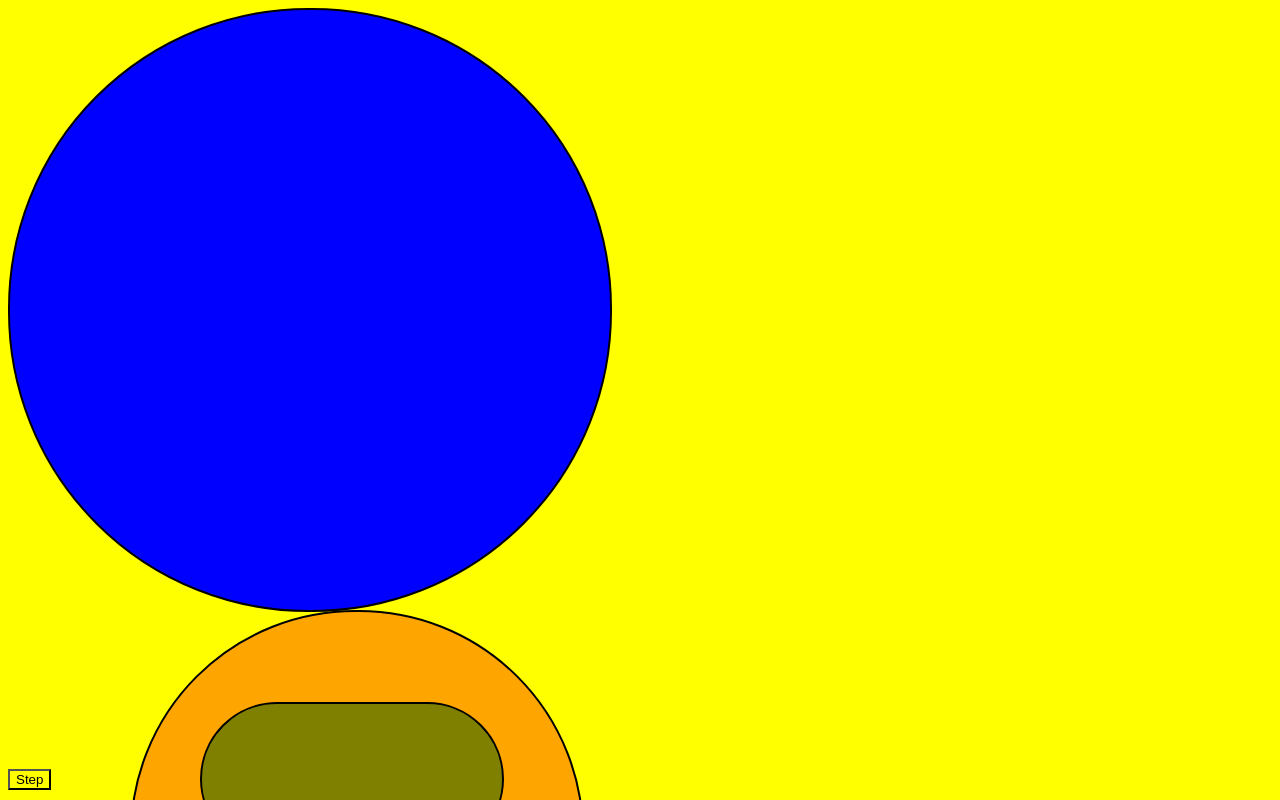
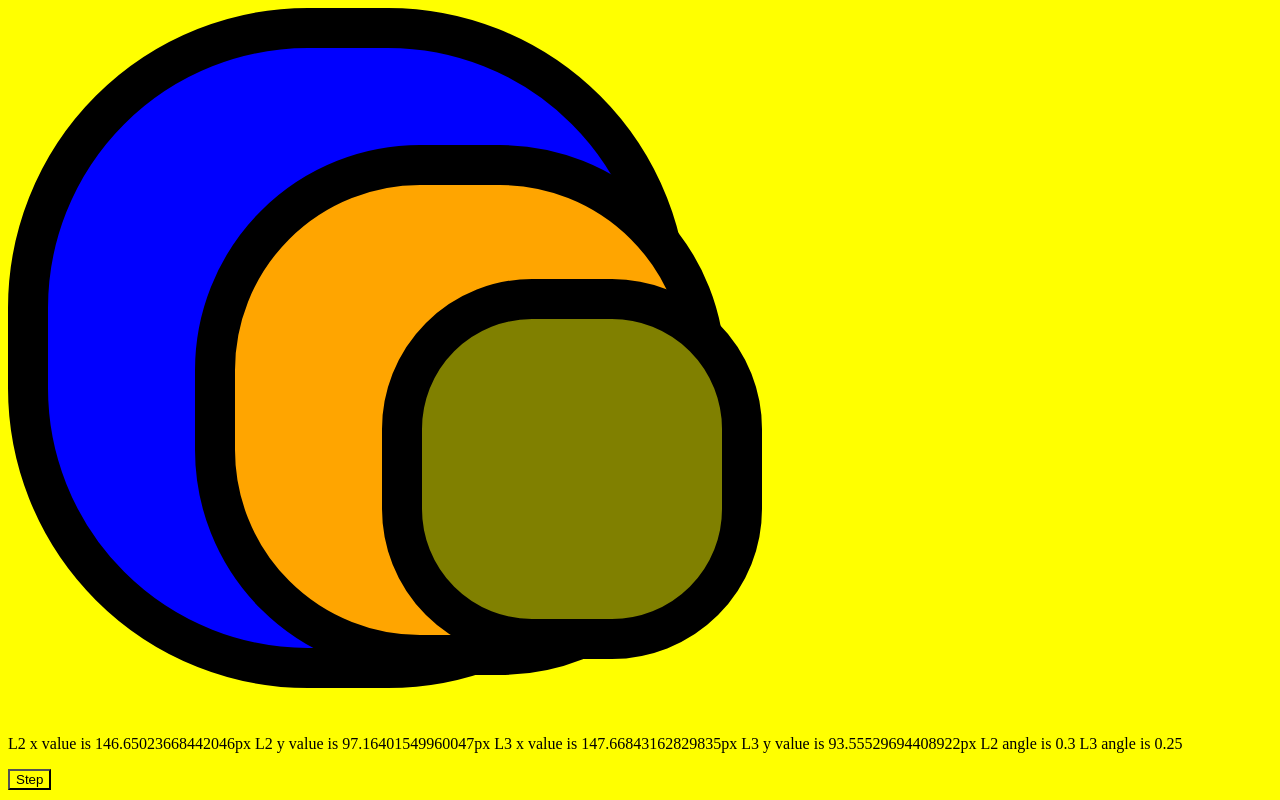
Before and after one commit to stuart-rickard/sandbox, a plain HTML site: page circles/index.html in a window 1280 px wide. Both pictures are taken after a click on the button "Step". Shown: the top 800 px of the page. Drawn offline with Linux system fonts and the light colour scheme.

Commit message:
circles work with step button

```diff
--- a/circles/index.html
+++ b/circles/index.html
@@ -16,6 +16,7 @@
         </div>
     </div>
     <div class="bottom-button">
+        <p id="demo"></p>
         <button id="step">Step</button>
     </div>
 
@@ -23,4 +24,16 @@
 
 </body>
 
+<!-- desired improvements
+take account of the thickness of the border
+loop run circles
+    based on timer?
+    how much processing will this use?
+color themes
+slower/faster and direction buttons
+number of circles control
+size of circles control?
+size of border control?
+-->
+
 </html>
--- a/circles/javascript.js
+++ b/circles/javascript.js
@@ -1,5 +1,47 @@
+// set up position variables and print them out
+var xPosL2 = 150;
+let txPosL2 = xPosL2.toString() + "px";
+var yPosL2 = 75;
+let tyPosL2 = yPosL2.toString() + "px";
+var xPosL3 = 150;
+let txPosL3 = xPosL3.toString() + "px";
+var yPosL3 = 75;
+let tyPosL3 = yPosL3.toString() + "px";
+var thetaL2 = 0;
+let tThetaL2 = thetaL2.toString();
+var thetaL3 = 0;
+let tThetaL3 = thetaL3.toString();
+document.getElementById("demo").innerHTML = "L2 x value is " + txPosL2 +
+    " L2 y value is " + tyPosL2 +
+    " L3 x value is " + txPosL3 +
+    " L3 y value is " + tyPosL3 +
+    " L2 angle is " + tThetaL2 +
+    " L3 angle is " + tThetaL3;
+
+// use step button to update position variables
+// need to fix calculation to take account of the thicknes of the border
 document.getElementById("step").addEventListener("click", function(){
-
-    document.getElementById("layer-3").style.height = "150px";
+    thetaL2 = thetaL2 + 0.3;
+    let tThetaL2 = thetaL2.toString();
+    thetaL3 = thetaL3 + 0.25;
+    let tThetaL3 = thetaL3.toString();
+    xPosL2 = Math.cos(thetaL2) * 75 + 75;
+    let txPosL2 = xPosL2.toString() + "px";
+    yPosL2 = Math.sin(thetaL2) * 75 + 75;
+    let tyPosL2 = yPosL2.toString() + "px";
+    xPosL3 = Math.cos(thetaL3) * 75 + 75;
+    let txPosL3 = xPosL3.toString() + "px";
+    yPosL3 = Math.sin(thetaL3) * 75 + 75;
+    let tyPosL3 = yPosL3.toString() + "px";
+    document.getElementById("layer-3").style.top = tyPosL3;
+    document.getElementById("layer-3").style.left = txPosL3;
+    document.getElementById("layer-2").style.top = tyPosL2;
+    document.getElementById("layer-2").style.left = txPosL2;
+    document.getElementById("demo").innerHTML = "L2 x value is " + txPosL2 +
+        " L2 y value is " + tyPosL2 +
+        " L3 x value is " + txPosL3 +
+        " L3 y value is " + tyPosL3 +
+        " L2 angle is " + tThetaL2 +
+        " L3 angle is " + tThetaL3;
 
 });
--- a/circles/style.css
+++ b/circles/style.css
@@ -7,7 +7,7 @@
     width: 600px;
     height: 600px;
     background-color: blue;
-    border: 2px solid black;
+    border: 40px solid black;
     border-radius: 300px;
 }
 
@@ -16,10 +16,10 @@
     width: 450px;
     height: 450px;
     background-color: orange;
-    border: 2px solid black;
+    border: 40px solid black;
     border-radius: 225px;
     position: relative;
-    top: 100%; left: 20%;
+    top: 75px; left: 150px;
 }
 
 #layer-3 {
@@ -27,10 +27,10 @@
     width: 300px;
     height: 300px;
     background-color: olive;
-    border: 2px solid black;
+    border: 40px solid black;
     border-radius: 150px;
     position: relative;
-    top: 20%; left: 15%;
+    top: 75px; left: 150px;
 }
 
 .bottom-button {
```
